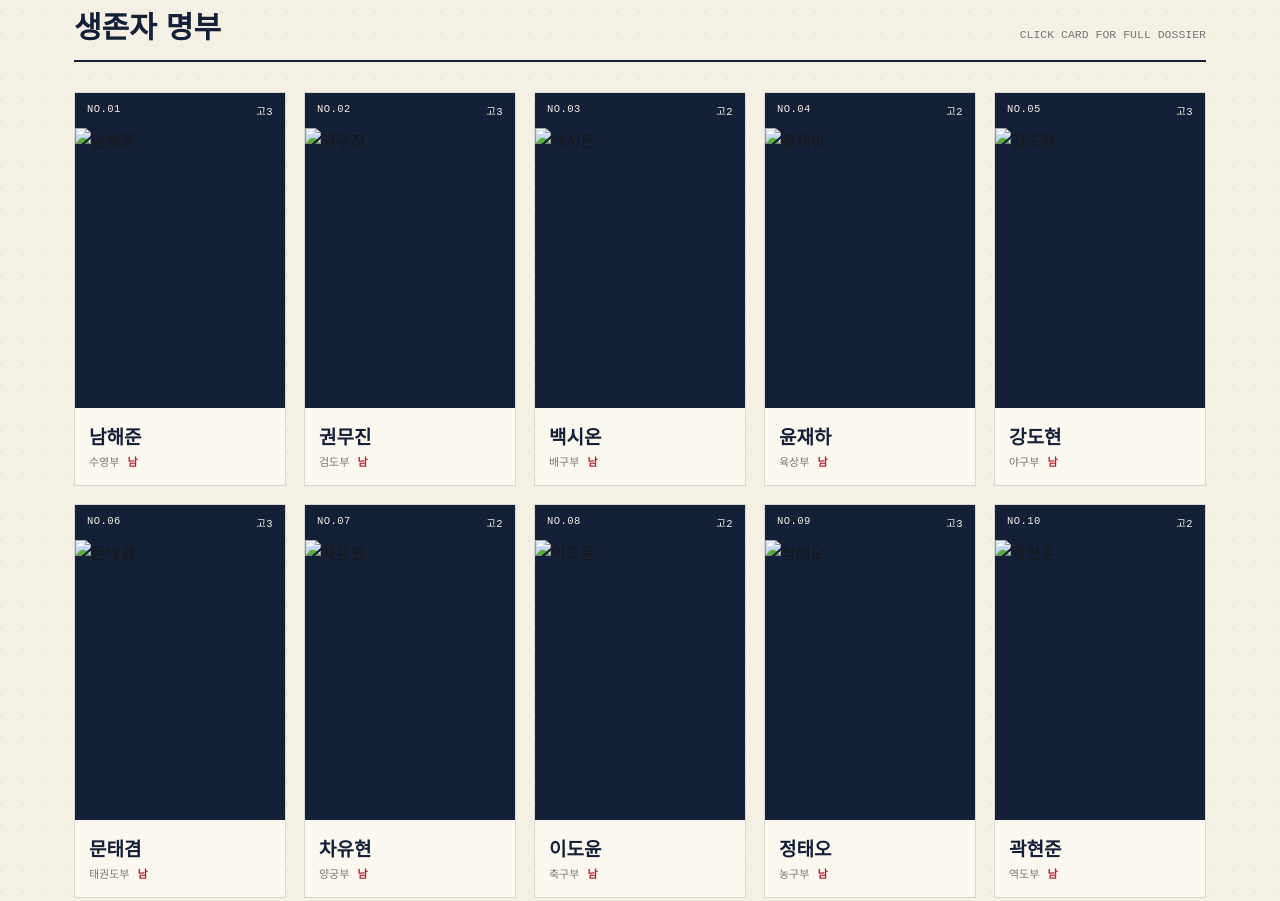
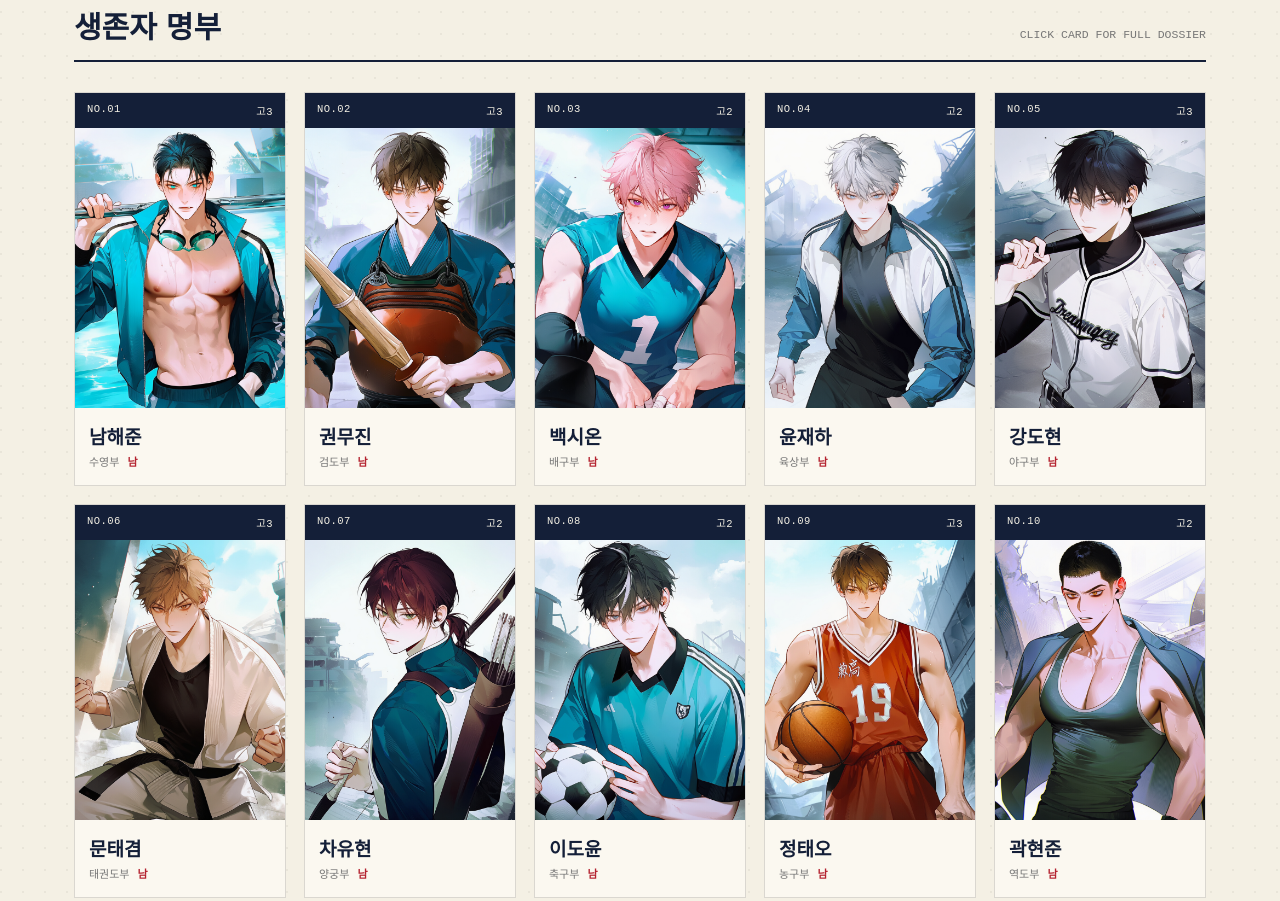
Before and after one commit to whwon8331-ai/jom, a plain HTML site: page index.html in a window 1280 px wide. Shown: the part 2079-2980 px from the top of the page. Drawn offline with Linux system fonts and the light colour scheme; a web font is replaced by a local one.

Commit message:
Update index.html

```diff
--- a/index.html
+++ b/index.html
@@ -304,7 +304,7 @@ const DEPTS = [
 
 const DATA = [
 {
-  name:"남해준", team:"수영부", grade:"고3", gender:"남", img:"images/nam-haejun.jpeg",
+  name:"남해준", team:"수영부", grade:"고3", gender:"남", img:"nam-haejun.jpeg",
   appearance:"187cm, 넓은 어깨, 올백머리, 파란 눈",
   role:"에이스 · 주장",
   standing:"전국체전 메달리스트, 교내 유명인이지만 대인관계는 좁다",
@@ -318,7 +318,7 @@ const DATA = [
   ]
 },
 {
-  name:"권무진", team:"검도부", grade:"고3", gender:"남", img:"images/gwon-mujin.jpeg",
+  name:"권무진", team:"검도부", grade:"고3", gender:"남", img:"gwon-mujin.jpeg",
   appearance:"185cm, 다부진 체격, 갈색 뒤로 묶은 꽁지머리, 날카로운 눈매, 회색 눈",
   role:"주장 · 부실 규율 담당",
   standing:"전국우승 경력, 후배 통솔력이 강하나 깐깐하다는 평가",
@@ -332,7 +332,7 @@ const DATA = [
   ]
 },
 {
-  name:"백시온", team:"배구부", grade:"고2", gender:"남", img:"images/baek-sion.jpeg",
+  name:"백시온", team:"배구부", grade:"고2", gender:"남", img:"baek-sion.jpeg",
   appearance:"181cm, 연한 분홍머리, 보라색 눈",
   role:"세터 · 분위기메이커",
   standing:"후배지만 실력을 인정받아 선배들에게 귀여움을 받는 편",
@@ -346,7 +346,7 @@ const DATA = [
   ]
 },
 {
-  name:"윤재하", team:"육상부", grade:"고2", gender:"남", img:"images/yoon-jaeha.jpeg",
+  name:"윤재하", team:"육상부", grade:"고2", gender:"남", img:"yoon-jaeha.jpeg",
   appearance:"189cm, 슬림 근육형, 회색머리, 냉소적인 눈빛, 연푸른색 눈",
   role:"단거리 에이스",
   standing:"성적은 최상위지만 협동심 부족 평가, 독불장군 이미지",
@@ -360,7 +360,7 @@ const DATA = [
   ]
 },
 {
-  name:"강도현", team:"야구부", grade:"고3", gender:"남", img:"images/kang-dohyun.jpeg",
+  name:"강도현", team:"야구부", grade:"고3", gender:"남", img:"kang-dohyun.jpeg",
   appearance:"183cm, 근육질, 검은머리, 자신감 있는 표정, 검은 눈",
   role:"4번 타자 · 비공식 리더 성향",
   standing:"스카우트 제의를 받은 수준, 인기가 많고 과시가 심함",
@@ -374,7 +374,7 @@ const DATA = [
   ]
 },
 {
-  name:"문태겸", team:"태권도부", grade:"고3", gender:"남", img:"images/moon-taegyeom.jpeg",
+  name:"문태겸", team:"태권도부", grade:"고3", gender:"남", img:"moon-taegyeom.jpeg",
   appearance:"188cm, 단단한 체형, 연갈색머리, 갈색 눈",
   role:"주장 · 후배 보호역",
   standing:"전국대회 입상, 성실함으로 두터운 신뢰를 받음",
@@ -388,7 +388,7 @@ const DATA = [
   ]
 },
 {
-  name:"차유현", team:"양궁부", grade:"고2", gender:"남", img:"images/cha-yuhyeon.jpeg",
+  name:"차유현", team:"양궁부", grade:"고2", gender:"남", img:"cha-yuhyeon.jpeg",
   appearance:"183cm, 자주색 뒤로 묶은 꽁지머리, 무표정에 가까운 평온함",
   role:"정조준 · 멘탈 담당",
   standing:"성적은 우수하나 조용해서 존재감이 약한 편",
@@ -402,7 +402,7 @@ const DATA = [
   ]
 },
 {
-  name:"이도윤", team:"축구부", grade:"고2", gender:"남", img:"images/lee-doyoon.jpeg",
+  name:"이도윤", team:"축구부", grade:"고2", gender:"남", img:"lee-doyoon.jpeg",
   appearance:"189cm, 근육질, 검은머리에 앞머리 흰색 브릿지, 푸른 눈",
   role:"공격수 · 팀 내 인기 1위",
   standing:"교내 인지도 최상, 친화력이 좋으나 진지함이 부족하다는 평가",
@@ -416,7 +416,7 @@ const DATA = [
   ]
 },
 {
-  name:"정태오", team:"농구부", grade:"고3", gender:"남", img:"images/jeong-taeo.jpeg",
+  name:"정태오", team:"농구부", grade:"고3", gender:"남", img:"jeong-taeo.jpeg",
   appearance:"194cm, 장신, 다부진 체격, 거만한 표정, 갈색머리, 주황색 눈",
   role:"센터 · 에이스",
   standing:"신체조건 최강, 자만심이 강하고 타 부서를 무시하는 태도",
@@ -430,7 +430,7 @@ const DATA = [
   ]
 },
 {
-  name:"곽현준", team:"역도부", grade:"고2", gender:"남", img:"images/gwak-hyunjun.jpeg",
+  name:"곽현준", team:"역도부", grade:"고2", gender:"남", img:"gwak-hyunjun.jpeg",
   appearance:"185cm, 근육질, 다부진 체형, 강해 보이는 인상, 금색 눈, 짧은 스포츠머리",
   role:"주장 · 파워 담당",
   standing:"성적은 좋지만 비인기 종목이라 존재감을 어필하려 애씀",
```
